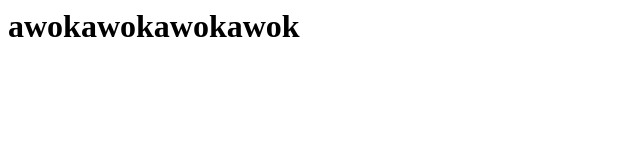
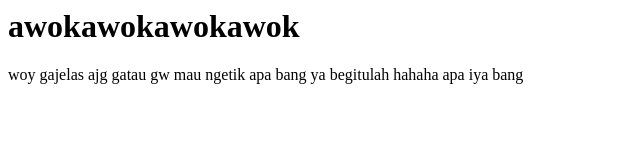
Before and after one commit to cebistilgaje/frist-my-web, a plain HTML site: page index.html in a window 1280 px wide. Shown: the whole page, without its empty margins (0-640 px from the left). Drawn offline with Linux system fonts and the light colour scheme.

Commit message:
Update index.html

```diff
--- a/index.html
+++ b/index.html
@@ -1,5 +1,6 @@
 <html>
 <body>
 <h1>awokawokawokawok</h1>
+<p>woy gajelas ajg gatau gw mau ngetik apa bang ya begitulah hahaha apa iya bang</p>
 </body>
 </html>
```
